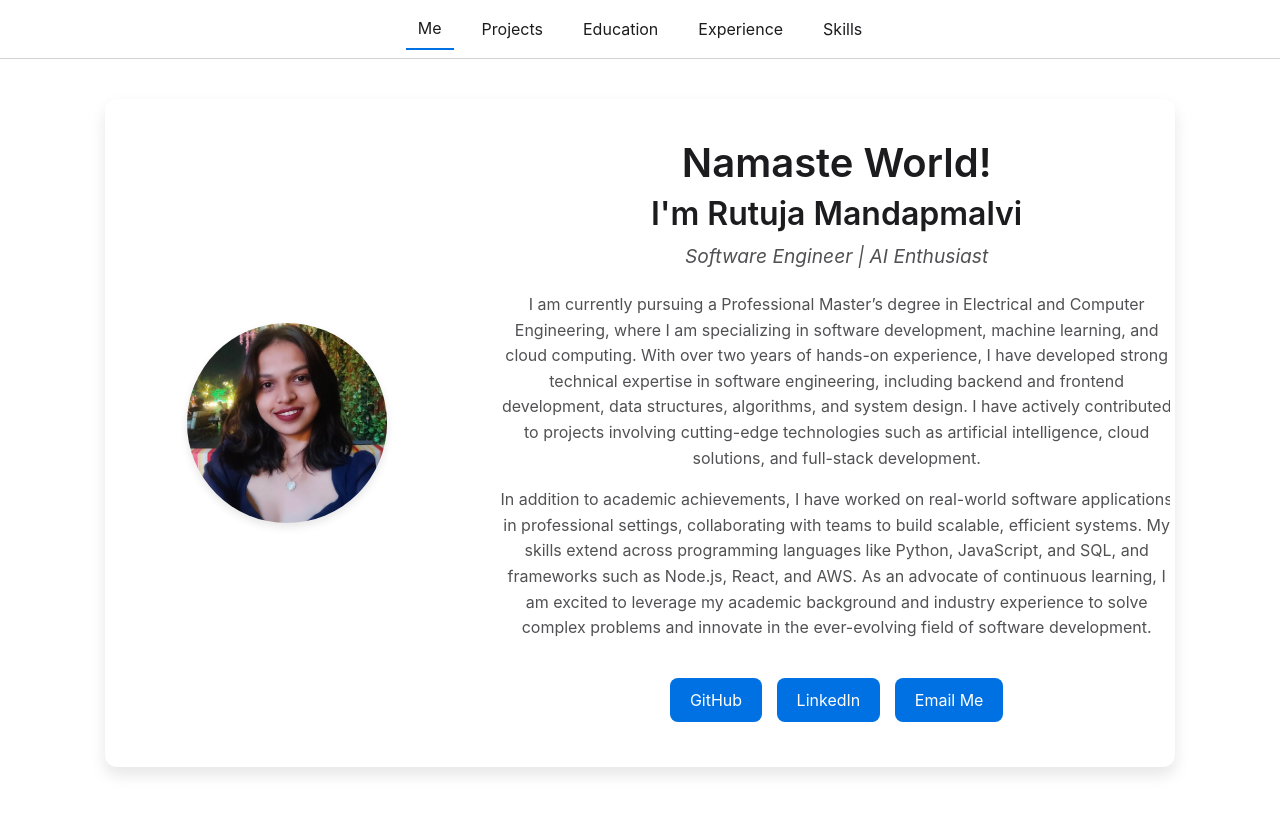
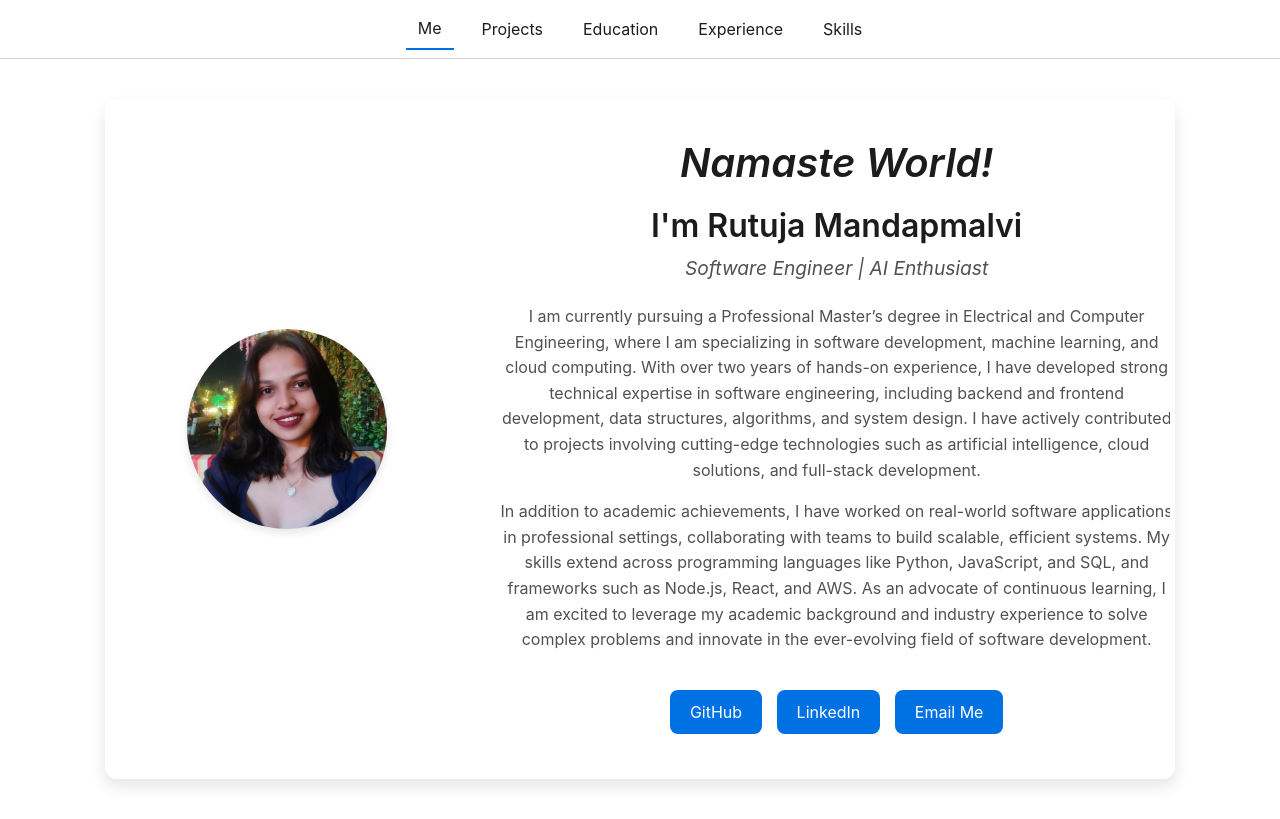
Before and after one commit to 1234567890925/info, a plain HTML site: page index.html in a window 1280 px wide. Drawn offline with nearby package versions, Linux system fonts and the light colour scheme.

Commit message:
updating resume

```diff
--- a/css/style.css
+++ b/css/style.css
@@ -287,6 +287,12 @@ body {
     margin-bottom: 20px;
 }
 
+.greeting{
+    color: purple;
+    font-style: italic;
+    margin-bottom: 20px;
+}
+
 /* Button Styling for Social Links */
 .button {
     display: inline-block;
```
Also changed, not shown: 2 other files.
